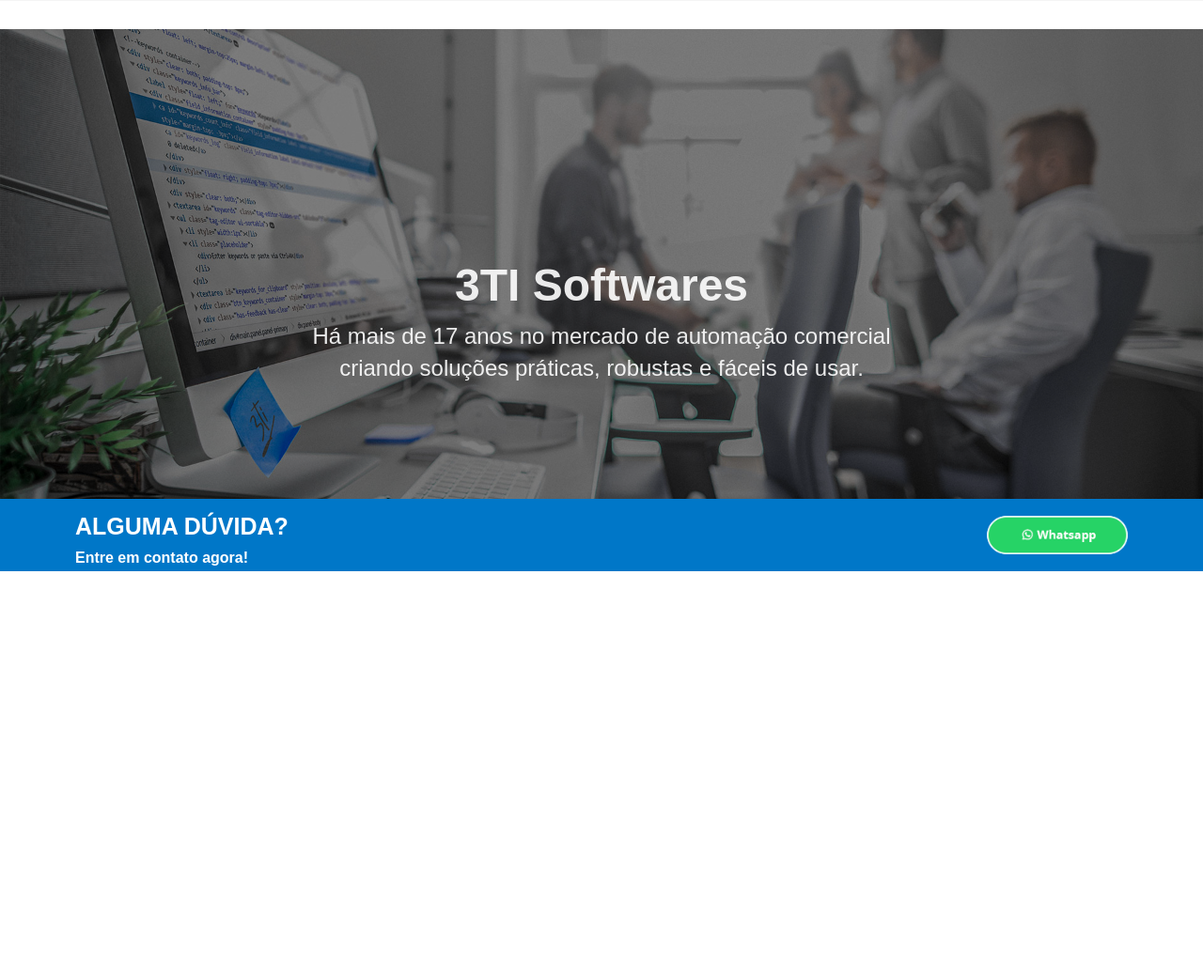
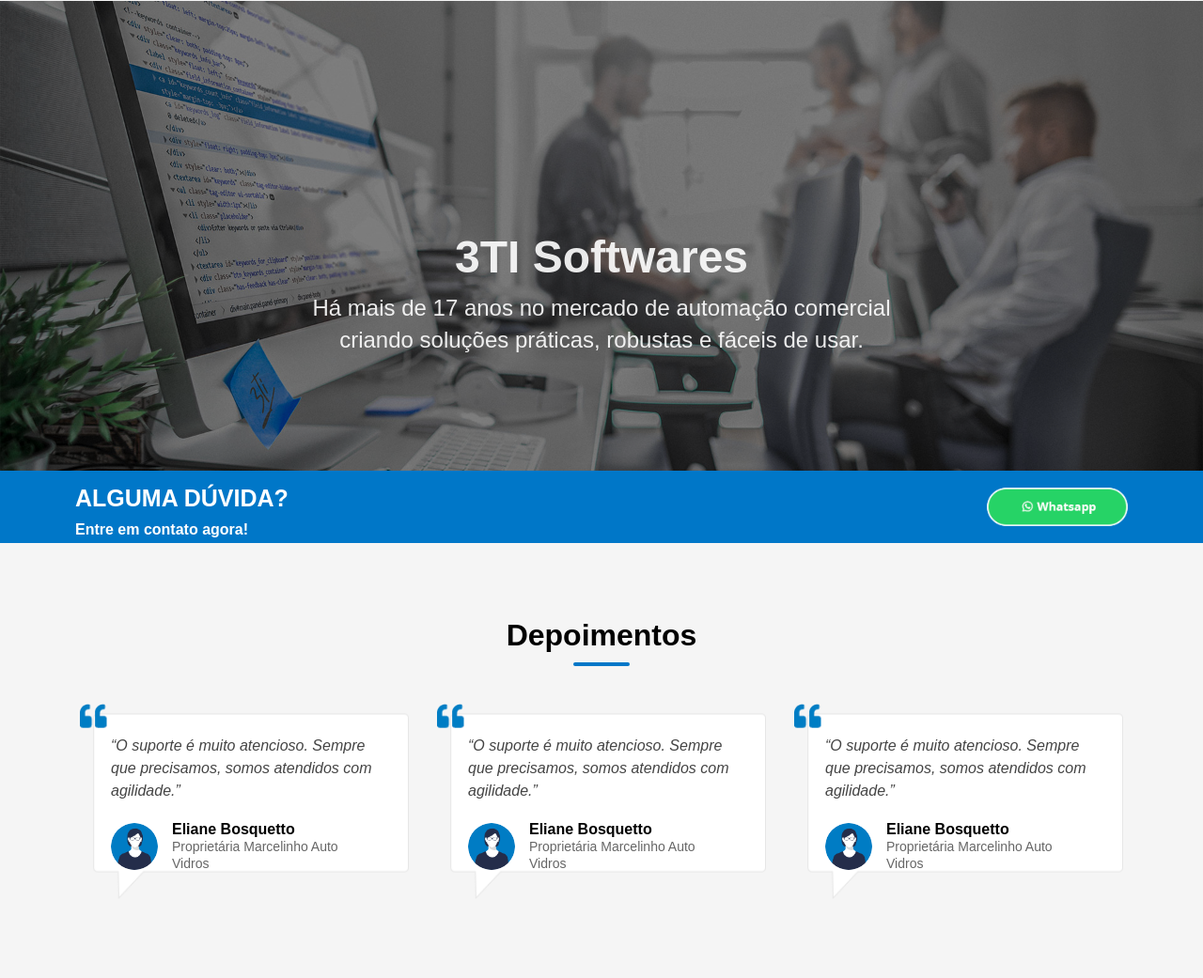
Before and after one commit to PriscilaNegro/site_3ti, a plain HTML site: page index.html in a window 1280 px wide. Shown: the part 1257-2298 px from the top of the page at 94% size. Before the commit the page ends 1865 px from the top, so only its background shows below. Drawn offline with Linux system fonts and the light colour scheme.

Commit message:
Adicionando seção Depoimentos

```diff
--- a/index.html
+++ b/index.html
@@ -85,5 +85,51 @@
         </div>
      </section>
 
+     <section class="depoimentos">
+  <div class="depoimentos-overlay">
+    <div class="container">
+      <h2 class="depoimentos-titulo">Depoimentos</h2>
+      <div class="depoimentos-grid">
+
+        <div class="depoimento">
+          <p class="comentario">“O suporte é muito atencioso. Sempre que precisamos, somos atendidos com agilidade.”</p>
+          <div class="perfil">
+            <img src="img/Perfil.png" alt="Usuário 1">
+            <div>
+              <strong>Eliane Bosquetto</strong><br>
+              <span>Proprietária Marcelinho Auto Vidros</span>
+            </div>
+          </div>
+        </div>
+
+        <div class="depoimento">
+          <p class="comentario">“O suporte é muito atencioso. Sempre que precisamos, somos atendidos com agilidade.”</p>
+          <div class="perfil">
+            <img src="img/Perfil.png" alt="Usuário 1">
+            <div>
+              <strong>Eliane Bosquetto</strong><br>
+              <span>Proprietária Marcelinho Auto Vidros</span>
+            </div>
+          </div>
+        </div>
+
+        <div class="depoimento">
+          <p class="comentario">“O suporte é muito atencioso. Sempre que precisamos, somos atendidos com agilidade.”</p>
+          <div class="perfil">
+            <img src="img/Perfil.png" alt="Usuário 1">
+            <div>
+              <strong>Eliane Bosquetto</strong><br>
+              <span>Proprietária Marcelinho Auto Vidros</span>
+            </div>
+          </div>
+        </div>
+
+
+      </div>
+    </div>
+  </div>
+</section>
+
+
 </body>
 </html>
--- a/style.css
+++ b/style.css
@@ -178,7 +178,7 @@ nav a:hover {
   height: 500px;
   position: relative;
   color: white;
-  margin-top: 30px;
+  margin-top: 0;
 }
 
 .banner-overlay {
@@ -252,3 +252,85 @@ nav a:hover {
 .duvida-icone img:hover {
   transform: scale(1.1);
 }
+
+.depoimentos {
+  position: relative;
+  padding: 20px;
+  background-color: #f5f5f5;
+
+}
+
+.depoimentos-overlay {
+  width: 100%;
+  height: 100%;
+  padding: 60px 20px;
+}
+
+.depoimentos-titulo {
+  text-align: center;
+  font-size: 32px;
+  margin-bottom: 40px;
+  color: #000;
+  position: relative;
+}
+
+.depoimentos-titulo::after {
+  content: "";
+  display: block;
+  width: 60px;
+  height: 4px;
+  background-color:  #0077c8;
+  margin: 10px auto 0;
+  border-radius: 2px;
+}
+
+.depoimentos-grid {
+  display: flex;
+  flex-wrap: wrap;
+  justify-content: center;
+  gap: 30px;
+}
+
+.depoimento {
+   background-image: url('img/depoimento0.png');
+  background-size: contain;
+  background-position: top left;
+  background-repeat: no-repeat;
+  background-color: transparent;
+  border-radius: 0;
+  padding: 33px;
+  max-width: 350px;
+  flex: 1 1 300px;
+  box-shadow: none;
+  color: #333;
+ }
+
+.comentario {
+  font-style: italic;
+  margin-bottom: 20px;
+  color: #444;
+  font-size: 16px;
+  line-height: 1.5;
+}
+
+.perfil {
+  display: flex;
+  align-items: center;
+  gap: 15px;
+}
+
+.perfil img {
+  width: 50px;
+  height: 50px;
+  border-radius: 50%;
+}
+
+.perfil strong {
+  font-size: 16px;
+  color: #000;
+}
+
+.perfil span {
+  font-size: 14px;
+  color: #666;
+}
```
Also changed, not shown: img/Perfil.png (added), img/depoimento0.png (renamed from img/depoimento.png).
